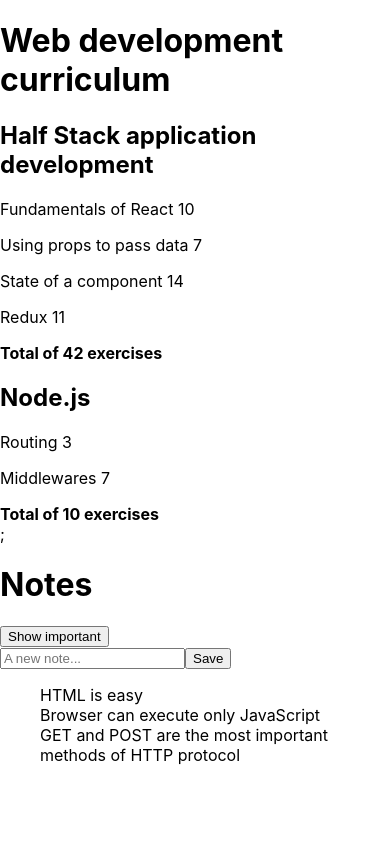
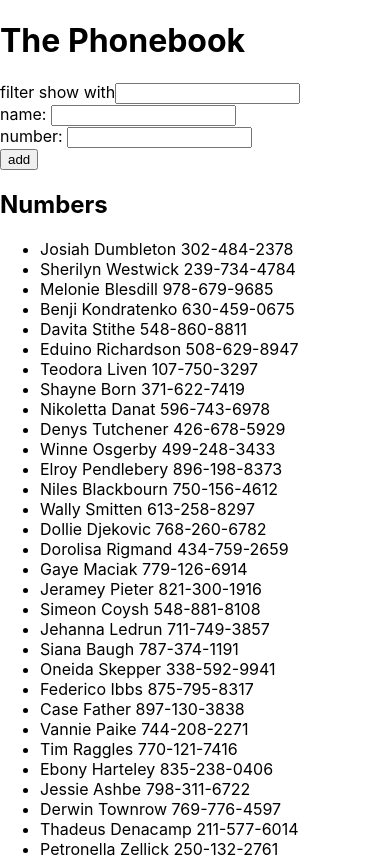
Before and after one commit to Asdaois/full-stack-open, a React (Create React App) app in the folder client/: page / in a window 390 px wide. Shown: the top 858 px of the page. Built offline with nearby package versions, Linux system fonts and the light colour scheme.

Commit message:
feat: added phonebook

```diff
--- a/client/src/App.js
+++ b/client/src/App.js
@@ -1,13 +1,12 @@
 import React from 'react';
 
-import Notes from 'apps/notes';
-import WebDevCurriculum from 'apps/web-dev-curriculum';
+import ThePhonebook from 'apps/the-phonebook';
 
 const App = () => {
+
   return (
     <div className="">
-      <WebDevCurriculum />
-      <Notes />
+    <ThePhonebook/>
     </div>
   );
 };
--- /dev/null
+++ b/client/src/apps/the-phonebook/MOCK_DATA.json
@@ -0,0 +1,202 @@
+[
+  {
+    "id": "c95de17e-44d2-46e4-bf10-7934a23d292a",
+    "name": "Josiah Dumbleton",
+    "number": "302-484-2378"
+  },
+  {
+    "id": "66892238-10f5-4005-817a-b60ebaf2d86b",
+    "name": "Sherilyn Westwick",
+    "number": "239-734-4784"
+  },
+  {
+    "id": "8fbb426a-ec58-4e1f-8b47-3868b25c1713",
+    "name": "Melonie Blesdill",
+    "number": "978-679-9685"
+  },
+  {
+    "id": "b2a95f39-19ba-467e-afb0-8975ba448135",
+    "name": "Benji Kondratenko",
+    "number": "630-459-0675"
+  },
+  {
+    "id": "6833e98c-f4ee-49ee-a627-e8b0e3268b4d",
+    "name": "Davita Stithe",
+    "number": "548-860-8811"
+  },
+  {
+    "id": "19887a5f-bd49-4ce6-bc7c-c4d8fbe740dc",
+    "name": "Eduino Richardson",
+    "number": "508-629-8947"
+  },
+  {
+    "id": "c9ff11b6-bd63-4706-b016-9da4b76d8bfa",
+    "name": "Teodora Liven",
+    "number": "107-750-3297"
+  },
+  {
+    "id": "082913f4-f77f-4e4f-8b62-0882cd879640",
+    "name": "Shayne Born",
+    "number": "371-622-7419"
+  },
+  {
+    "id": "152b7286-9ab9-4b0a-887b-5be03ac6504e",
+    "name": "Nikoletta Danat",
+    "number": "596-743-6978"
+  },
+  {
+    "id": "124fd27a-a2df-400d-b74a-a10b45c1bc70",
+    "name": "Denys Tutchener",
+    "number": "426-678-5929"
+  },
+  {
+    "id": "112382c9-1009-4485-8718-912c2e78b498",
+    "name": "Winne Osgerby",
+    "number": "499-248-3433"
+  },
+  {
+    "id": "773ee63a-8fe2-418c-84b9-c9e13b0e9476",
+    "name": "Elroy Pendlebery",
+    "number": "896-198-8373"
+  },
+  {
+    "id": "6176c720-d947-473a-87b2-07f259e39f61",
+    "name": "Niles Blackbourn",
+    "number": "750-156-4612"
+  },
+  {
+    "id": "787a497c-b1ef-495f-91c2-d00fcfb47422",
+    "name": "Wally Smitten",
+    "number": "613-258-8297"
+  },
+  {
+    "id": "8eac4904-aaf4-405c-a1f1-c3e058fa406f",
+    "name": "Dollie Djekovic",
+    "number": "768-260-6782"
+  },
+  {
+    "id": "695b1849-353c-44b9-ace4-5d6f25b483e5",
+    "name": "Dorolisa Rigmand",
+    "number": "434-759-2659"
+  },
+  {
+    "id": "85757193-8b95-4898-81de-6aae5d3cb0e3",
+    "name": "Gaye Maciak",
+    "number": "779-126-6914"
+  },
+  {
+    "id": "18327a80-082a-4988-a913-2cbdeb2c5cf4",
+    "name": "Jeramey Pieter",
+    "number": "821-300-1916"
+  },
+  {
+    "id": "f27fb81c-4085-4318-a532-7605e185496e",
+    "name": "Simeon Coysh",
+    "number": "548-881-8108"
+  },
+  {
+    "id": "3e723b93-8b9d-474d-8fc8-73336ffcff4a",
+    "name": "Jehanna Ledrun",
+    "number": "711-749-3857"
+  },
+  {
+    "id": "083e7d39-5b78-4d33-bb8d-e12dcdcc175a",
+    "name": "Siana Baugh",
+    "number": "787-374-1191"
+  },
+  {
+    "id": "b7c19ff3-e165-4526-be79-bd8a2239af96",
+    "name": "Oneida Skepper",
+    "number": "338-592-9941"
+  },
+  {
+    "id": "bfa88636-eb8a-4197-abcc-e45b050dbc4b",
+    "name": "Federico Ibbs",
+    "number": "875-795-8317"
+  },
+  {
+    "id": "121d289d-dfdd-4465-8704-945ae4d0ec5f",
+    "name": "Case Father",
+    "number": "897-130-3838"
+  },
+  {
+    "id": "0e33224f-20e3-4ba6-9587-3c3d1bdb7532",
+    "name": "Vannie Paike",
+    "number": "744-208-2271"
+  },
+  {
+    "id": "028c0a7a-b889-4d81-a7f1-21bea06ed8ba",
+    "name": "Tim Raggles",
+    "number": "770-121-7416"
+  },
+  {
+    "id": "7b19e066-b985-4866-bb18-66d4c23f87bf",
+    "name": "Ebony Harteley",
+    "number": "835-238-0406"
+  },
+  {
+    "id": "873cbbf9-9ab8-4878-9ab0-2044480fbc5a",
+    "name": "Jessie Ashbe",
+    "number": "798-311-6722"
+  },
+  {
+    "id": "2ae75155-479c-4e02-916f-06030b1e8cde",
+    "name": "Derwin Townrow",
+    "number": "769-776-4597"
+  },
+  {
+    "id": "c6a93548-493a-4e64-81f2-af218b174c74",
+    "name": "Thadeus Denacamp",
+    "number": "211-577-6014"
+  },
+  {
+    "id": "488b7947-f1f8-42c3-a7a3-a23a256f98f7",
+    "name": "Petronella Zellick",
+    "number": "250-132-2761"
+  },
+  {
+    "id": "242bdec7-d630-47fb-9335-32add804c775",
+    "name": "Chery Callway",
+    "number": "458-169-5996"
+  },
+  {
+    "id": "702b42ec-2934-44e2-82b7-b8a2767d8b1d",
+    "name": "Theresina Hurler",
+    "number": "308-945-1417"
+  },
+  {
+    "id": "49bab775-1ad3-490a-a51a-d84758d2361e",
+    "name": "Ermanno Cammell",
+    "number": "192-954-0875"
+  },
+  {
+    "id": "8a6d9489-c24e-4151-87db-c88669bf8d95",
+    "name": "Darill Hacun",
+    "number": "138-648-2426"
+  },
+  {
+    "id": "756f9b62-aad7-4d3f-b099-940c37dcd2de",
+    "name": "Cathlene Duckhouse",
+    "number": "631-267-3356"
+  },
+  {
+    "id": "720898a2-121b-4681-8368-5e4896039951",
+    "name": "Findlay Folley",
+    "number": "764-210-8374"
+  },
+  {
+    "id": "9b56b509-3030-4252-a54a-4f32a45f1d0c",
+    "name": "Sarina Annwyl",
+    "number": "941-510-0046"
+  },
+  {
+    "id": "0987405c-c923-45f3-a95d-c59b1810584a",
+    "name": "Yancey Sample",
+    "number": "773-518-4284"
+  },
+  {
+    "id": "6d31a7c5-62e4-443c-9898-0d4c3aa3926c",
+    "name": "Dannel How to preserve",
+    "number": "110-753-3922"
+  }
+]
--- /dev/null
+++ b/client/src/apps/the-phonebook/ThePhonebook.jsx
@@ -0,0 +1,90 @@
+import React, { useEffect, useState } from 'react';
+
+import PersonForm from './components/PersonForm';
+import Persons from './components/Persons';
+import SearchFilter from './components/SearchFilter';
+import data from './MOCK_DATA.json';
+
+const PERSON_EMPTY = { id: '', name: '', number: '' };
+
+const ThePhonebook = () => {
+  const [persons, setPersons] = useState([
+    { name: 'Arto Hellas', number: '414-7504147', id: new Date().toString() },
+  ]);
+  const [newPerson, setNewPerson] = useState({ ...PERSON_EMPTY });
+  const [filterShown, setFilterShown] = useState('');
+  const [personsFiltered, setPersonsFiltered] = useState([]);
+
+  useEffect(() => {
+    setPersons(data);
+  }, []);
+  /**
+   * @param {React.FormEvent<HTMLFormElement>} e */
+  const handleSubmit = (e) => {
+    e.preventDefault();
+
+    if (persons.some((person) => person.name === newPerson.name)) {
+      alert(`${newPerson.name} is already added to phonebook`);
+      return;
+    }
+
+    const personObject = {
+      ...newPerson,
+      id: new Date().toString(),
+    };
+
+    setPersons([...persons, personObject]);
+    setNewPerson({ ...PERSON_EMPTY });
+  };
+
+  /**
+   * @param {React.ChangeEvent<HTMLInputElement>} e
+   */
+  const handleChange = (e) => {
+    setNewPerson({
+      ...newPerson,
+      [e.currentTarget.name]: e.currentTarget.value,
+    });
+  };
+
+  useEffect(() => {
+    if (filterShown === '') setPersonsFiltered(persons);
+
+    const regex = new RegExp(`${filterShown}`, 'i');
+
+    setPersonsFiltered([
+      ...persons.filter((person) => {
+        // TODO: For texting
+        // console.log({
+        //   regex,
+        //   testing: person.name,
+        //   result: regex.test(person.name),
+        // });
+        return regex.test(person.name);
+      }),
+    ]);
+    return () => {};
+  }, [filterShown, persons]);
+
+  return (
+    <div>
+      <h1>The Phonebook</h1>
+
+      <SearchFilter
+        value={filterShown}
+        onChange={(e) => setFilterShown(e.target.value)}
+      />
+
+      <PersonForm
+        newPerson={newPerson}
+        handleChange={handleChange}
+        handleSubmit={handleSubmit}
+      />
+
+      <h2>Numbers</h2>
+      <Persons persons={personsFiltered} />
+    </div>
+  );
+};
+
+export default ThePhonebook;
--- /dev/null
+++ b/client/src/apps/the-phonebook/components/PersonForm.jsx
@@ -0,0 +1,33 @@
+import React from 'react';
+
+const PersonForm = ({ newPerson, handleSubmit, handleChange }) => {
+  return (
+    <form onSubmit={handleSubmit} autoComplete="off">
+      <div className="">
+        name:{' '}
+        <input
+          type="text"
+          name="name"
+          value={newPerson.name}
+          onChange={handleChange}
+          required
+        />
+      </div>
+      <div className="">
+        number:{' '}
+        <input
+          type="tel"
+          name="number"
+          value={newPerson.number}
+          onChange={handleChange}
+          required
+        />
+      </div>
+      <div className="">
+        <input type="submit" value="add" />
+      </div>
+    </form>
+  );
+};
+
+export default PersonForm;
--- /dev/null
+++ b/client/src/apps/the-phonebook/components/Persons.jsx
@@ -0,0 +1,15 @@
+import React from 'react';
+
+const Persons = ({ persons }) => {
+  return (
+    <ul>
+      {persons.map((person) => (
+        <li key={person.id}>
+          {person.name} {person.number}
+        </li>
+      ))}
+    </ul>
+  );
+};
+
+export default Persons;
--- /dev/null
+++ b/client/src/apps/the-phonebook/components/SearchFilter.jsx
@@ -0,0 +1,14 @@
+const SearchFilter = ({value, onChange}) => {
+  return (
+    <div className="">
+        filter show with
+        <input
+          type="text"
+          value={value}
+          onChange={onChange}
+        />
+      </div>
+  )
+}
+
+export default SearchFilter
--- /dev/null
+++ b/client/src/apps/the-phonebook/index.js
@@ -0,0 +1,3 @@
+const { default: ThePhonebook } = require("./ThePhonebook");
+
+export default ThePhonebook;
```
Also changed, not shown: 1 other file (tests, documents, lock files or other folders).
